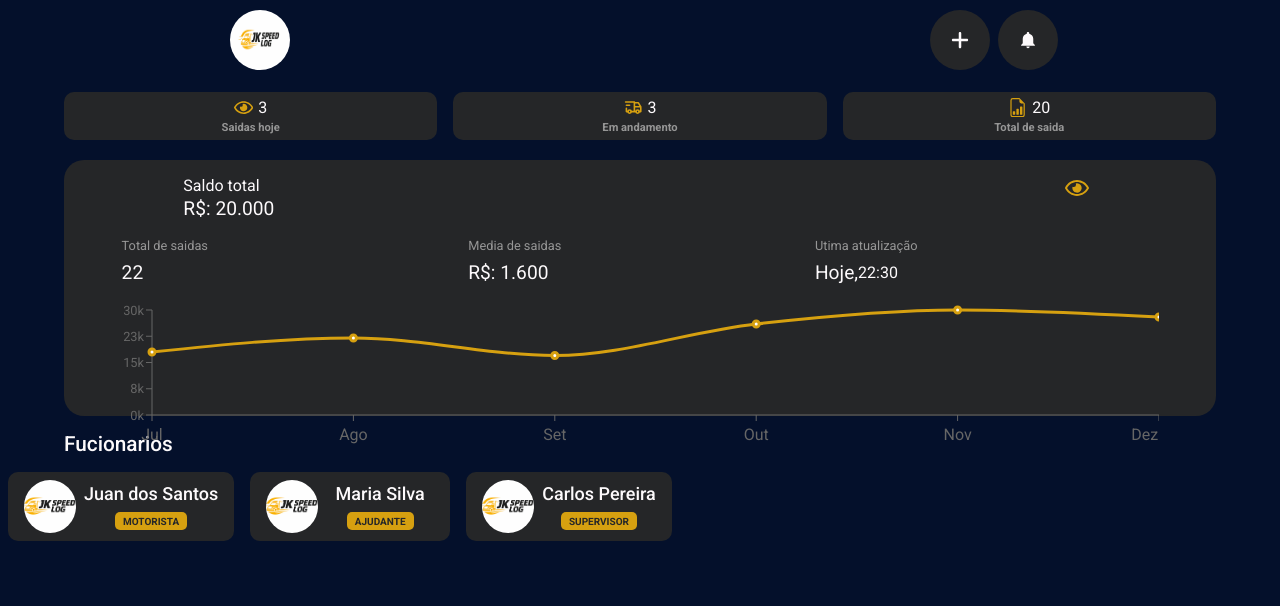
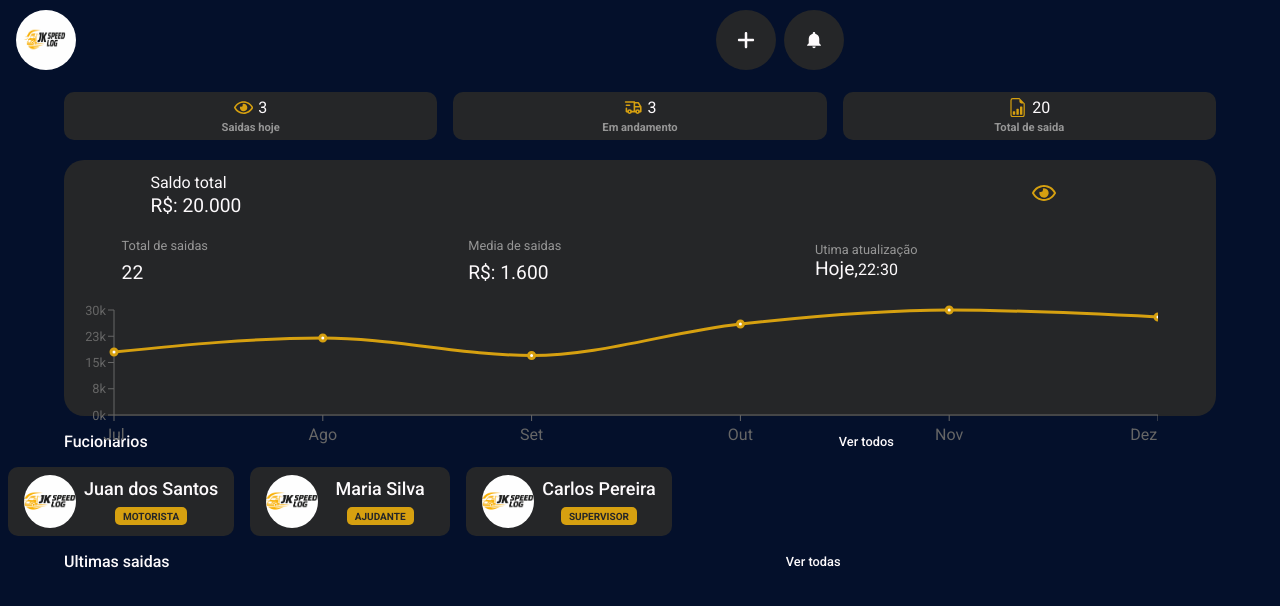
Before and after one commit to yagorodrigues2023/jkspeedlog, a React (Vite) app: page /#/home in a window 1280 px wide. Shown: the top 606 px of the page. Built offline with nearby package versions, Linux system fonts and the light colour scheme.

Commit message:
new Version

```diff
--- a/src/components/ui/cardprincipal/index.jsx
+++ b/src/components/ui/cardprincipal/index.jsx
@@ -29,7 +29,7 @@ export default function CardPrincipal({dados}) {
                     </span>
             </div>
             <span className={styles.line}></span>
-            <div className= {`alinhamentoRowEsquerda ${styles.cardGrafico}`}>
+            <div className= {`alinhamentoRowCentro ${styles.cardGrafico}`}>
                 <div className= {`alinhamentoColumnEsquerda ${styles.labelGrafico}`}>
                     <label>Total de saidas</label>
                     <label>{dados.total}</label>
@@ -40,8 +40,8 @@ export default function CardPrincipal({dados}) {
                 </div>
                 <div className= {`alinhamentoColumnEsquerda ${styles.labelGrafico}`}>
                     <label>Utima atualização</label>
-                    <span className={`alinhamentoRowCentro`}>
-                        <label style={{color:"var(--corTexto)" ,marginTop: "0.5rem", fontSize:"1.2rem"}}>Hoje, </label>
+                    <span styles={`alinhamentoColumnEsquerda ${styles.labelGrafico}`}>
+                        <label style={{color:"var(--corTexto)" ,marginTop: "0.5rem", fontSize:"1.2rem"}}>Hoje,</label>
                         <label style={{fontSize:"1rem"}}>{dados.hora}</label>
                      </span>
                 </div>
--- a/src/components/ui/cardprincipal/styles.module.css
+++ b/src/components/ui/cardprincipal/styles.module.css
@@ -34,9 +34,6 @@
     font-size: 1.5rem;
     color: var(--corPrimaria)
 }
-.icon:active{
-    color: var(--active)
-}
 .line{
     border-radius: 10px;
     width: 90%;
@@ -60,3 +57,6 @@
     color: var(--corTextoSecundaria);
     font-size: .8rem;
 }
+.labelGrafico span{
+    width: 100%
+}
--- a/src/components/ui/grafico/index.jsx
+++ b/src/components/ui/grafico/index.jsx
@@ -17,7 +17,7 @@ const data = [
 
 export function GraficoLinha() {
   return (
-    <ResponsiveContainer width="90%" height={145}>
+    <ResponsiveContainer width="95%" height={145}>
       <LineChart
         data={data}
         margin={{ top: 10, right: 0, left: 0, bottom: 0 }}
@@ -30,7 +30,7 @@ export function GraficoLinha() {
 
         {/* Eixo Y colado à esquerda */}
         <YAxis
-        width={30}
+        width={50}
         tick={{ fontSize: ".8rem" }}
         tickFormatter={(value) => (value / 1000).toFixed(0)}
         unit="k"
--- a/src/index.css
+++ b/src/index.css
@@ -20,7 +20,7 @@
   --corPrimaria: #D6A010;
   --corSecundaria: #252628;
   --corTextoBotao: #FDFAFC;
-  --active: #98730b;
+  --active: #ffc628;
   --activeTexto: rgba(202, 202, 202, 0.883);
 }
 
@@ -50,8 +50,8 @@
 }
 .alinhamentoRowEsquerda{
   display: flex;
-  justify-content: center;
-  align-items: start;
+  justify-content: flex-start;
+  align-items: center;
   flex-direction: row;
 }
 .alinhamentoColumnEsquerda {
--- a/src/pages/home/index.jsx
+++ b/src/pages/home/index.jsx
@@ -17,9 +17,19 @@ export default function Home() {
         <CardsPerfil perfil={logo}/>
         <Cardstopo />
         <CardPrincipal />
-        <label className="alinhamentoColumnEsquerda"
-        style={{width: "90%", fontSize:"1.3rem", color:"var(--corTexto)", fontWeight:"500"}}>Fucionarios</label>
+        <span className={`alinhamentoRowEsquerda`}
+        style={{width: "90%", color:"var(--corTexto)", fontWeight:"500"}}>
+          <label>Fucionarios</label>
+          <label className={styles.funcionarios} >Ver todos</label>
+        </span>
+
         <Cards funcionarios={funcionarios} />
+
+        <span className={`alinhamentoRowEsquerda`}
+        style={{width: "90%", color:"var(--corTexto)", fontWeight:"500"}}>
+          <label>Ultimas saidas</label>
+          <label className={styles.ver} >Ver todas</label>
+        </span>
     </div>
   );
 }
--- a/src/pages/home/styles.module.css
+++ b/src/pages/home/styles.module.css
@@ -12,3 +12,19 @@
         height: 100vh;
 
     }
+.funcionarios{
+
+        margin-left: 60%;
+        font-size: .8rem
+    }
+.funcionarios:active{
+
+        color:var(--activeTexto);
+}
+.ver{
+    margin-left: 53.5%;
+    font-size: .8rem
+}
+.ver:active {
+    color: var(--activeTexto);
+}
```
